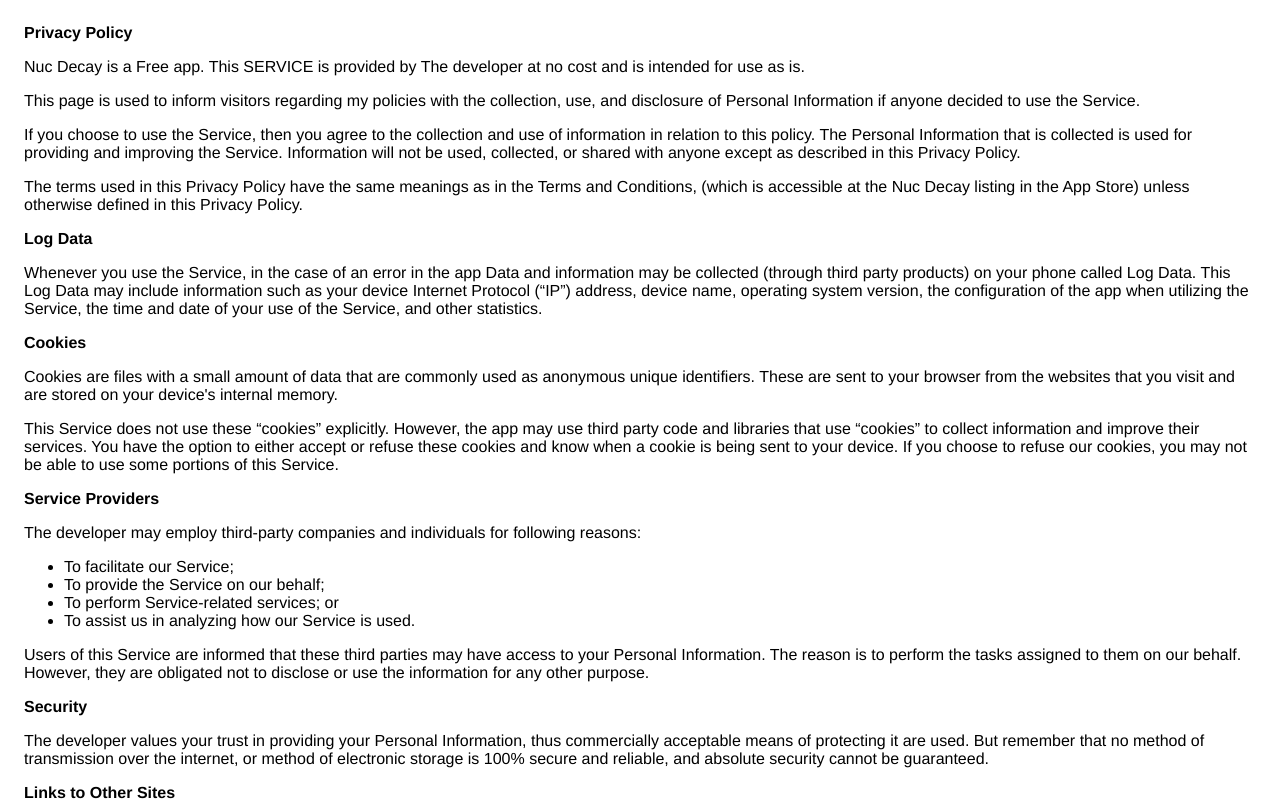
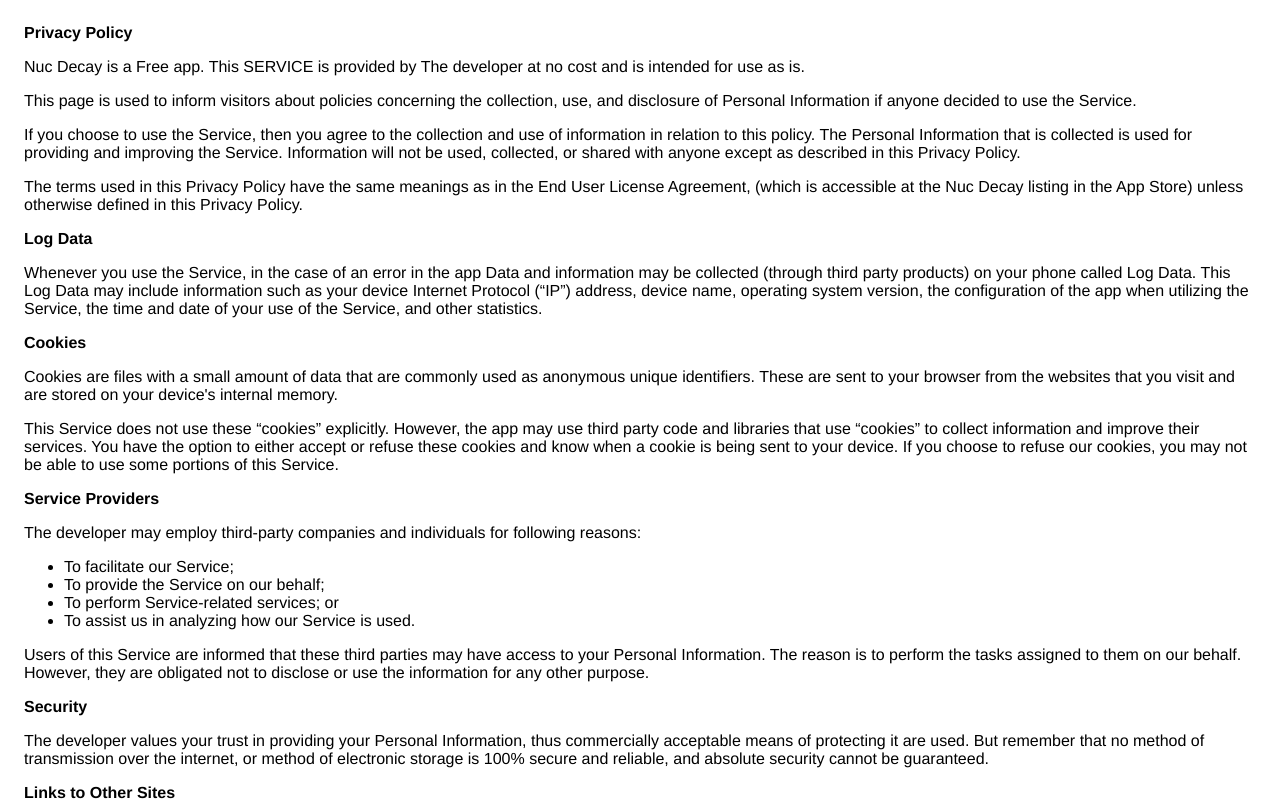
Before and after one commit to mcuddy07/nucPrivacy, a plain HTML site: page index.html in a window 1280 px wide. Shown: the top 804 px of the page. Drawn offline with Linux system fonts and the light colour scheme.

Commit message:
Update index.html

```diff
--- a/index.html
+++ b/index.html
@@ -13,8 +13,8 @@
                   The developer at no cost and is intended for use as
                   is.
                 </p> <p>
-                  This page is used to inform visitors regarding my
-                  policies with the collection, use, and disclosure of Personal
+                  This page is used to inform visitors about
+                  policies concerning the collection, use, and disclosure of Personal
                   Information if anyone decided to use the Service.
                 </p> <p>
                   If you choose to use the Service, then you agree to
@@ -24,7 +24,7 @@
                   anyone except as described in this Privacy Policy.
                 </p> <p>
                   The terms used in this Privacy Policy have the same meanings
-                  as in the Terms and Conditions, (which is accessible at the
+                  as in the End User License Agreement, (which is accessible at the
                   Nuc Decay listing in the App Store) unless otherwise defined in this Privacy Policy.
                 </p> <!----> <p><strong>Log Data</strong></p> <p>
                   Whenever you
```
